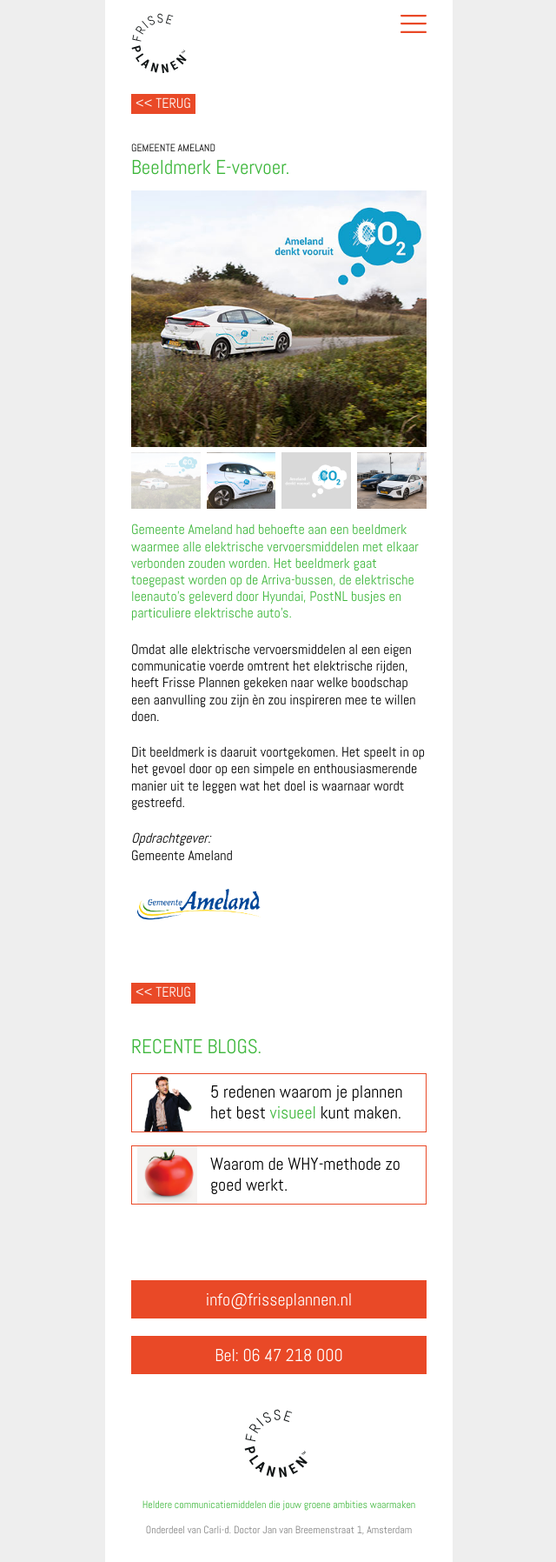
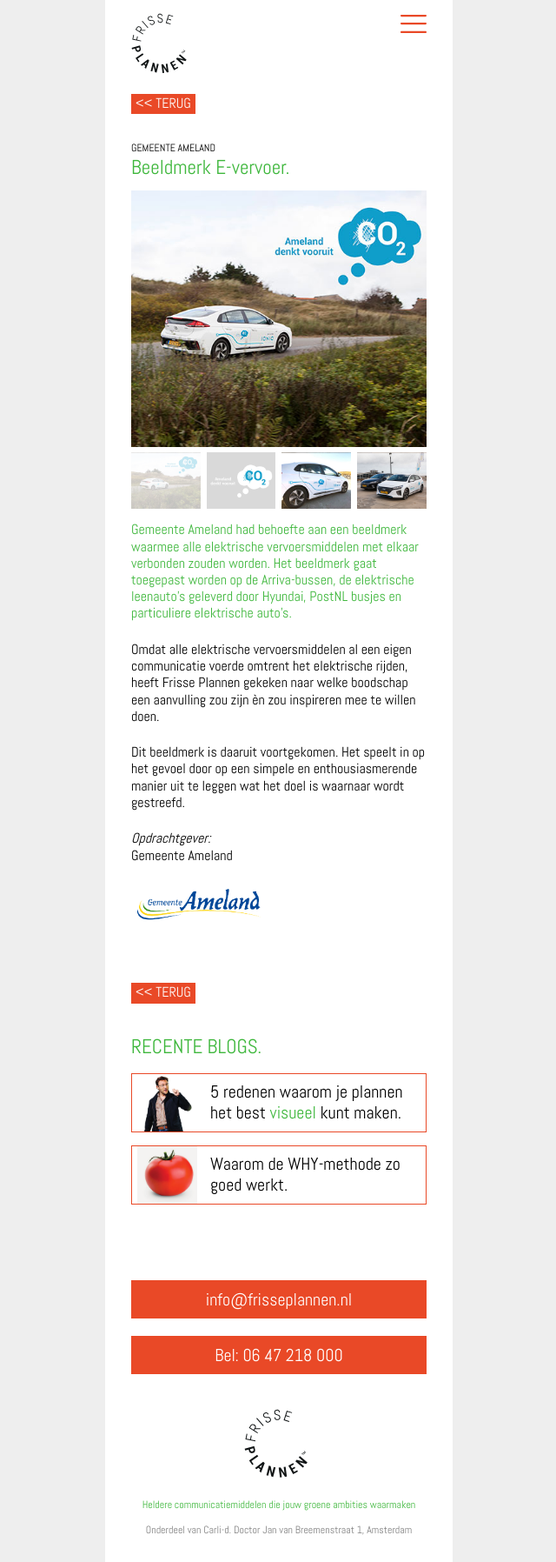
Before and after one commit to jhvanderschee/carli_d, a Jekyll site: the page built from _projects/praatplaat-energienet3.md, in a window 1280 px wide. Shown: the whole page at 87% size, without its empty margins (319-959 px from the left). Built offline with Jekyll 4.4.1, drawn with Linux system fonts in a browser that asks for light colours.

Commit message:
Updated '_projects/praatplaat-energienet3.md' via CloudCannon

```diff
--- a/_projects/praatplaat-energienet3.md
+++ b/_projects/praatplaat-energienet3.md
@@ -3,8 +3,8 @@
 subtitle: Gemeente Ameland
 image: /img/E-vervoer01.jpg
 images:
+  - image: /img/E-vervoer04.jpg
   - image: /img/E-vervoer02.jpg
-  - image: /img/E-vervoer04.jpg
   - image: /img/E-vervoer03.jpg
 description: >-
   Gemeente Ameland had behoefte aan
```
